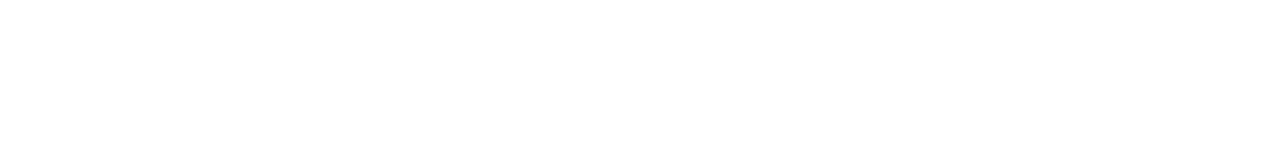
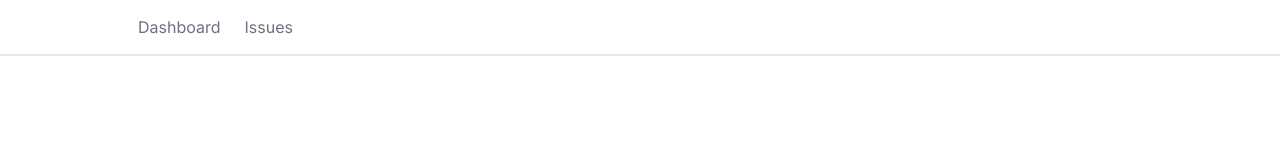
Before and after one commit to v3nk3y/trackifyr, a Next.js app: page / in a window 1280 px wide. Shown: the top 160 px of the page. Built offline with nearby package versions, Linux system fonts and the light colour scheme.

Commit message:
Trkr: Build Navbar component

```diff
--- /dev/null
+++ b/app/NavBar.tsx
@@ -0,0 +1,30 @@
+import Link from "next/link";
+import { PiBugDroidFill } from "react-icons/pi";
+
+const NavBar = () => {
+  const links = [
+    { label: "Dashboard", href: "/" },
+    { label: "Issues", href: "/issues" },
+  ];
+  return (
+    <nav className="flex space-x-6 border-b-2 mb-2 px-5 h-14 items-center">
+      <Link href="/" className="flex items-center">
+        <PiBugDroidFill size={20} />
+        <span className="text-xl font-medium">Trakifyr</span>
+      </Link>
+      <ul className="flex space-x-6">
+        {links.map((link) => (
+          <Link
+            key={link.href}
+            href={link.href}
+            className="text-gray-500 hover:text-gray-900 transition-colors"
+          >
+            {link.label}
+          </Link>
+        ))}
+      </ul>
+    </nav>
+  );
+};
+
+export default NavBar;
--- a/app/layout.tsx
+++ b/app/layout.tsx
@@ -1,6 +1,7 @@
 import type { Metadata } from "next";
 import { Inter } from "next/font/google";
 import "./globals.css";
+import NavBar from "./NavBar";
 
 const inter = Inter({ subsets: ["latin"] });
 
@@ -16,7 +17,10 @@
 }>) {
   return (
     <html lang="en">
-      <body className={inter.className}>{children}</body>
+      <body className={inter.className}>
+        <NavBar />
+        <main>{children}</main>
+      </body>
     </html>
   );
 }
```
Also changed, not shown: package.json (+5 -4 lines), 1 other file (tests, documents, lock files or other folders).
